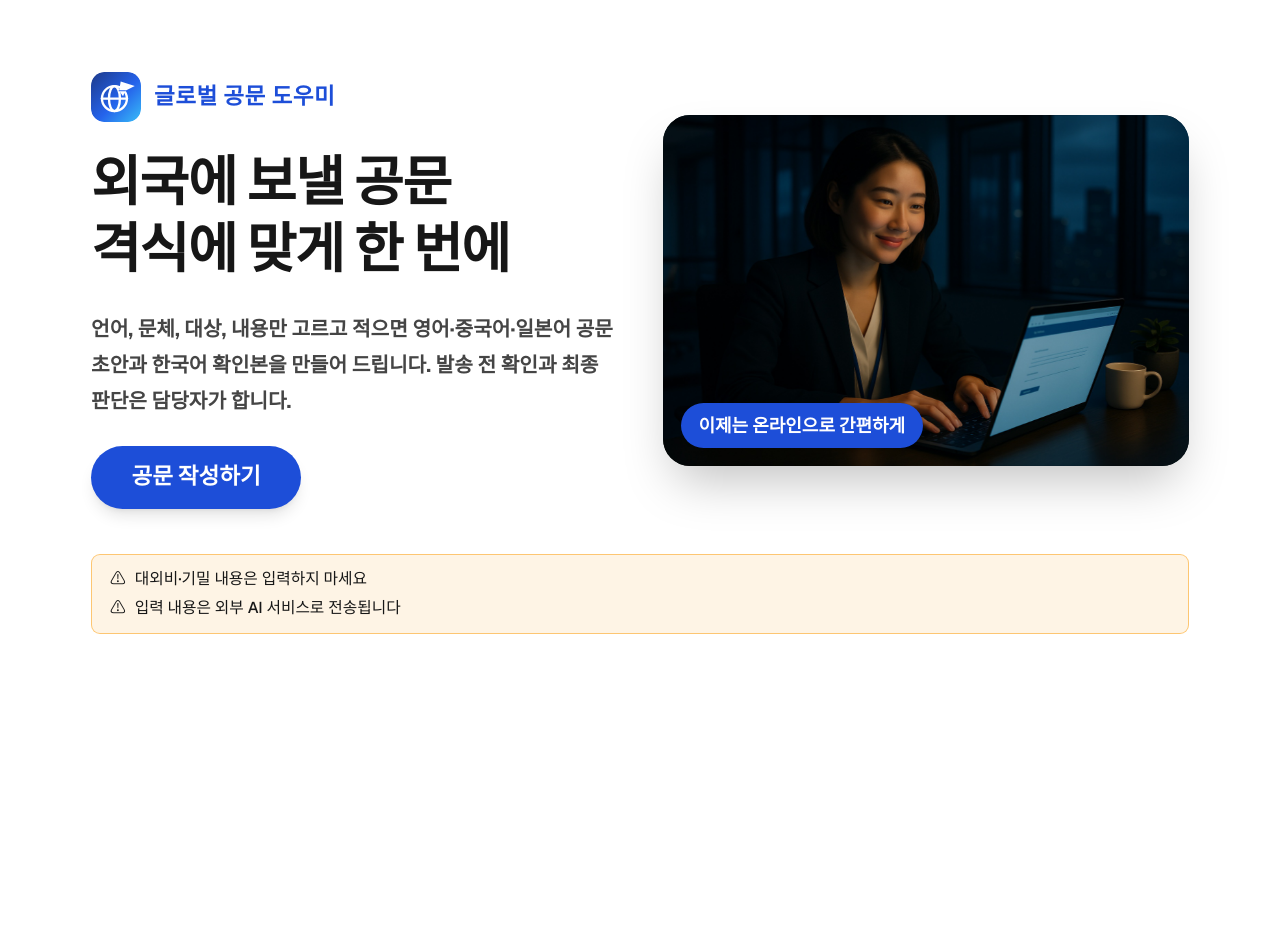
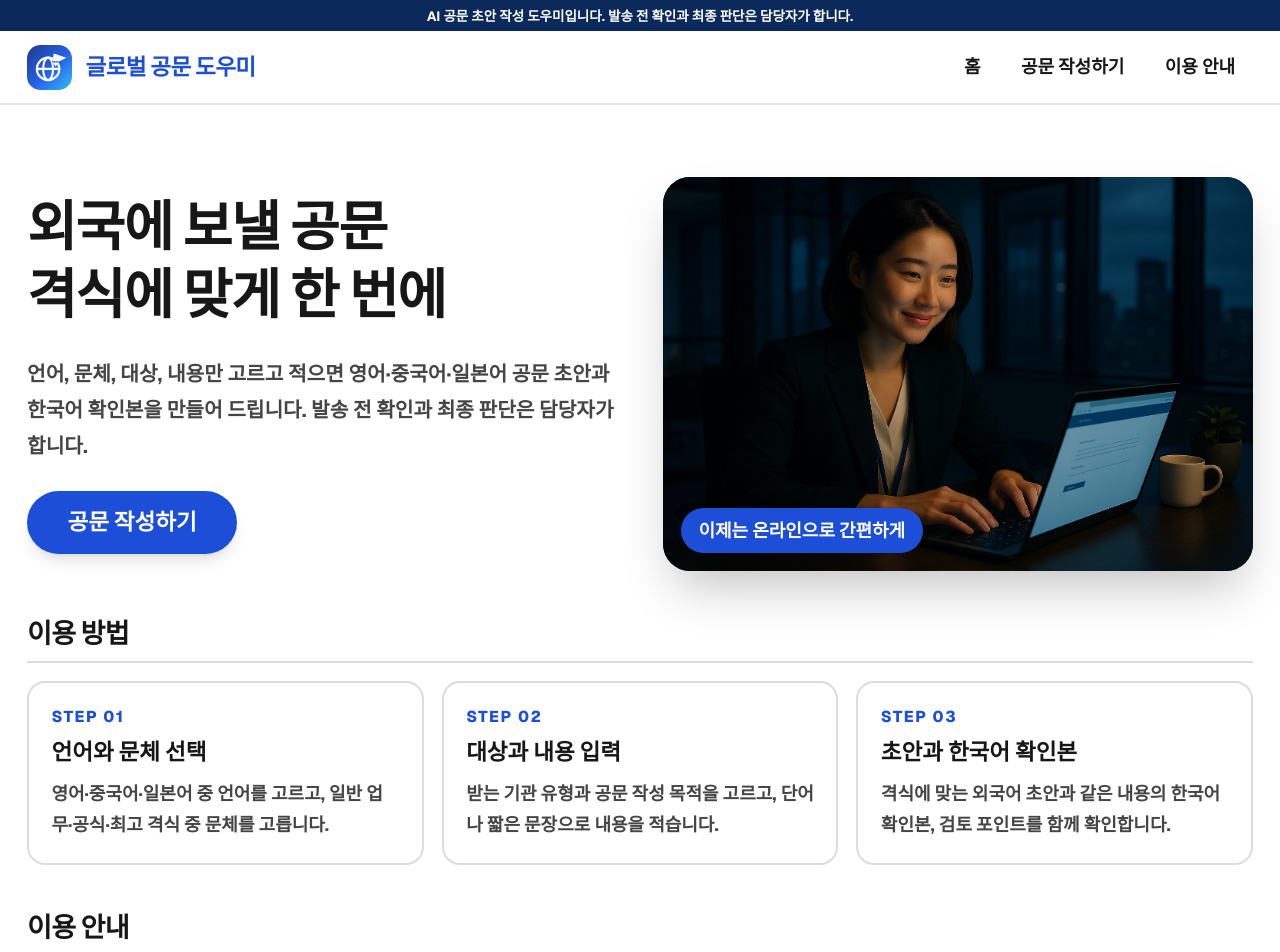
Before and after one commit to kimminseo-pixel/global-letter-helper, a Next.js app: page / in a window 1280 px wide. Shown: the top 952 px of the page. Before the commit the page ends 800 px from the top, so only its background shows below. Built offline with nearby package versions, Linux system fonts and the light colour scheme.

Commit message:
공공기관 누리집을 참고해 화면 구성 개편(헤더·메뉴·이용 방법·푸터)과 공문 양식 규칙(영문 기관명·날짜·한국어 확인본 형식) 반영

```diff
--- a/app/layout.tsx
+++ b/app/layout.tsx
@@ -1,5 +1,7 @@
 import type { Metadata } from "next";
 import { Geist, Geist_Mono } from "next/font/google";
+import SiteFooter from "@/components/SiteFooter";
+import SiteHeader from "@/components/SiteHeader";
 import "./globals.css";
 
 const geistSans = Geist({
@@ -24,7 +26,11 @@ export default function RootLayout({ children }: LayoutProps<"/">) {
       lang="ko"
       className={`${geistSans.variable} ${geistMono.variable} h-full antialiased`}
     >
-      <body className="min-h-full flex flex-col">{children}</body>
+      <body className="min-h-full flex flex-col">
+        <SiteHeader />
+        {children}
+        <SiteFooter />
+      </body>
     </html>
   );
 }
--- a/app/page.tsx
+++ b/app/page.tsx
@@ -4,24 +4,30 @@ import Link from "next/link";
 
 import Notice from "@/components/Notice";
 
+/** 이용 방법: 공공기관 누리집의 "한눈에 보기"처럼 번호·제목·설명 카드로 안내한다. */
+const STEPS = [
+  {
+    no: "01",
+    title: "언어와 문체 선택",
+    body: "영어·중국어·일본어 중 언어를 고르고, 일반 업무·공식·최고 격식 중 문체를 고릅니다.",
+  },
+  {
+    no: "02",
+    title: "대상과 내용 입력",
+    body: "받는 기관 유형과 공문 작성 목적을 고르고, 단어나 짧은 문장으로 내용을 적습니다.",
+  },
+  {
+    no: "03",
+    title: "초안과 한국어 확인본",
+    body: "격식에 맞는 외국어 초안과 같은 내용의 한국어 확인본, 검토 포인트를 함께 확인합니다.",
+  },
+] as const;
+
 export default function Home() {
   return (
-    <main className="mx-auto flex w-full max-w-5xl flex-1 flex-col gap-10 px-4 py-10 sm:px-6 sm:py-16">
+    <main className="mx-auto flex w-full max-w-7xl flex-1 flex-col gap-10 px-4 py-10 sm:px-6 sm:py-16">
       <section className="grid items-center gap-10 md:grid-cols-2">
         <div className="flex flex-col gap-6">
-          <div className="flex items-center gap-3">
-            <Image
-              src="/logo.svg"
-              alt="글로벌 공문 도우미 로고"
-              width={44}
-              height={44}
-              priority
-              className="h-11 w-11 rounded-xl"
-            />
-            <p className="text-xl font-extrabold tracking-wide text-accent">
-              글로벌 공문 도우미
-            </p>
-          </div>
           <h1 className="text-4xl font-extrabold leading-tight tracking-tight sm:text-5xl">
             외국에 보낼 공문
             <br />
@@ -70,7 +76,40 @@ export default function Home() {
         </figure>
       </section>
 
-      <Notice />
+      <section aria-labelledby="steps-title" className="flex flex-col gap-4">
+        <h2
+          id="steps-title"
+          className="border-b-2 border-foreground/15 pb-2 text-2xl font-extrabold tracking-tight"
+        >
+          이용 방법
+        </h2>
+        <ol className="grid gap-4 md:grid-cols-3">
+          {STEPS.map((step) => (
+            <li
+              key={step.no}
+              className="flex flex-col gap-2 rounded-2xl border-2 border-foreground/15 p-5"
+            >
+              <span className="text-sm font-extrabold tracking-widest text-accent">
+                STEP {step.no}
+              </span>
+              <h3 className="text-xl font-extrabold">{step.title}</h3>
+              <p className="text-base leading-7 text-foreground/80">
+                {step.body}
+              </p>
+            </li>
+          ))}
+        </ol>
+      </section>
+
+      <section id="guide" aria-labelledby="guide-title" className="flex flex-col gap-4 scroll-mt-6">
+        <h2
+          id="guide-title"
+          className="border-b-2 border-foreground/15 pb-2 text-2xl font-extrabold tracking-tight"
+        >
+          이용 안내
+        </h2>
+        <Notice />
+      </section>
     </main>
   );
 }
--- /dev/null
+++ b/components/SiteFooter.tsx
@@ -0,0 +1,11 @@
+// 모든 화면 아래쪽 안내. 서비스의 성격과 입력 정보 취급을 짧게 알린다.
+export default function SiteFooter() {
+  return (
+    <footer className="mt-10 border-t-2 border-foreground/10 bg-foreground/5">
+      <div className="mx-auto flex w-full max-w-7xl flex-col gap-1 px-4 py-6 text-sm font-bold text-foreground/70 sm:px-6">
+        <p>글로벌 공문 도우미는 외국에 보내는 공문의 초안 작성을 돕는 서비스입니다.</p>
+        <p>입력한 내용은 저장하지 않으며, 초안 생성을 위해 외부 AI 서비스로 전송됩니다.</p>
+      </div>
+    </footer>
+  );
+}
--- /dev/null
+++ b/components/SiteHeader.tsx
@@ -0,0 +1,51 @@
+// 모든 화면 위쪽에 붙는 안내 줄과 메뉴. 공공기관 누리집처럼 "안내 줄 → 서비스 이름·메뉴" 순서로 구성한다.
+import Image from "next/image";
+import Link from "next/link";
+
+const MENUS = [
+  { href: "/", label: "홈" },
+  { href: "/write", label: "공문 작성하기" },
+  { href: "/#guide", label: "이용 안내" },
+] as const;
+
+export default function SiteHeader() {
+  return (
+    <header>
+      <div className="bg-[#0b2a5b] px-4 py-1.5 text-center text-xs font-bold text-white sm:px-6">
+        AI 공문 초안 작성 도우미입니다. 발송 전 확인과 최종 판단은 담당자가
+        합니다.
+      </div>
+      <div className="border-b-2 border-foreground/10 bg-background">
+        <div className="mx-auto flex w-full max-w-7xl flex-wrap items-center justify-between gap-3 px-4 py-3 sm:px-6">
+          <Link href="/" className="flex items-center gap-3">
+            <Image
+              src="/logo.svg"
+              alt=""
+              width={40}
+              height={40}
+              priority
+              className="h-10 w-10 rounded-xl"
+            />
+            <span className="text-xl font-extrabold tracking-tight text-accent">
+              글로벌 공문 도우미
+            </span>
+          </Link>
+          <nav aria-label="주요 메뉴">
+            <ul className="flex flex-wrap items-center gap-1">
+              {MENUS.map((menu) => (
+                <li key={menu.href}>
+                  <Link
+                    href={menu.href}
+                    className="rounded-full px-4 py-2 text-base font-extrabold transition hover:bg-foreground/10"
+                  >
+                    {menu.label}
+                  </Link>
+                </li>
+              ))}
+            </ul>
+          </nav>
+        </div>
+      </div>
+    </header>
+  );
+}
--- a/lib/letter/generate.ts
+++ b/lib/letter/generate.ts
@@ -121,10 +121,23 @@ export async function generateLetter(
       }
       // 제목·본문은 반드시 있어야 한다. 수신·발신 정보는 사용자가 입력하지 않으면 비어 올 수 있고,
       // 입력하지 않은 칸은 쓰지 않기로 했으므로(빈 대괄호를 남기지 않음) 빈 부분은 건너뛴다.
+      // 첫 시도에서는 입력한 수신·발신 정보가 초안에서 빠졌는지도 확인해, 빠졌으면 한 번 다시 만든다.
+      const requiresRecipient =
+        attempt === 1 &&
+        [request.recipientOrg, request.recipientName, request.recipientTitle].some(
+          (value) => value.trim() !== "",
+        );
+      const requiresSender =
+        attempt === 1 &&
+        [request.senderOrg, request.senderName].some(
+          (value) => value.trim() !== "",
+        );
       const complete =
         parts !== null &&
         parts.subject.trim() !== "" &&
-        parts.body.trim() !== "";
+        parts.body.trim() !== "" &&
+        (!requiresRecipient || parts.recipientBlock.trim() !== "") &&
+        (!requiresSender || parts.senderBlock.trim() !== "");
       const checked = aiLetterSchema.safeParse(
         complete
           ? {
--- a/lib/letter/preview.ts
+++ b/lib/letter/preview.ts
@@ -28,7 +28,7 @@ function formatDate(language: string, date: ParsedDate): string {
   if (date.kind !== "ok") return "";
   // 언어를 아직 고르지 않았으면 영어 형식으로 보여 준다.
   if (language === "en" || language === "") {
-    return `${MONTHS_EN[date.month - 1]} ${date.day}, ${date.year}`;
+    return `${date.day} ${MONTHS_EN[date.month - 1]} ${date.year}`;
   }
   return `${date.year}年${date.month}月${date.day}日`;
 }
--- a/lib/letter/prompt.ts
+++ b/lib/letter/prompt.ts
@@ -81,6 +81,12 @@ const SYSTEM_PROMPT = [
   "- 대사: Ambassador / 大使 / 大使",
   "- 목록에 없는 직함은 가장 널리 쓰이는 대응어를 쓰고 uncertain에 \"확인 필요\"로 적습니다.",
   "",
+  "[공문 양식 관례 — 한국 정부 누리집과 공문서 작성 기준을 참고]",
+  "- 한국 정부 부처명은 공식 영문 표기를 씁니다. 예: 재정경제부 → Ministry of Finance and Economy(이전 명칭 Ministry of Strategy and Finance는 쓰지 않음), 부총리 겸 재정경제부 장관 → Deputy Prime Minister and Minister of Finance and Economy, 국제금융국장 → Director General for International Finance. 확실하지 않은 기관·직위는 uncertain에 \"확인 필요\"로 적습니다.",
+  "- 영어 날짜는 일·월·연도 순으로 \"13 October 2026\"처럼 씁니다(월 이름은 줄이지 않음). 금액은 통화 코드를 앞에 둡니다(예: KRW 50 billion, USD 50 million).",
+  "- 영어 공문 어조는 격식 있는 3인칭·서술형을 쓰고, 요청 사항이 여럿이면 First, Second, Third처럼 순서를 나눕니다.",
+  "- 한국어 확인본(koreanVersion)은 행정 공문 형식으로 씁니다: 수신 → 제목 → 내용 → 발신 순서, 날짜는 \"2026. 10. 13.\"처럼 연·월·일 뒤에 마침표를 찍어 표기, 항목이 둘 이상이면 1., 가., 1) 순서의 항목 기호를 씁니다.",
+  "",
   "[문체와 분량]",
   "- 구어체와 줄임말(예: don't, I'm, we're)은 쓰지 않고 모두 풀어 씁니다.",
   `- 분량은 A4 한 장 이내입니다: 영어 약 ${LENGTH_LIMITS.en.max}${LENGTH_LIMITS.en.unit}, 중국어 약 ${LENGTH_LIMITS.zh.max}${LENGTH_LIMITS.zh.unit}, 일본어 약 ${LENGTH_LIMITS.ja.max}${LENGTH_LIMITS.ja.unit} 이내.`,
```
